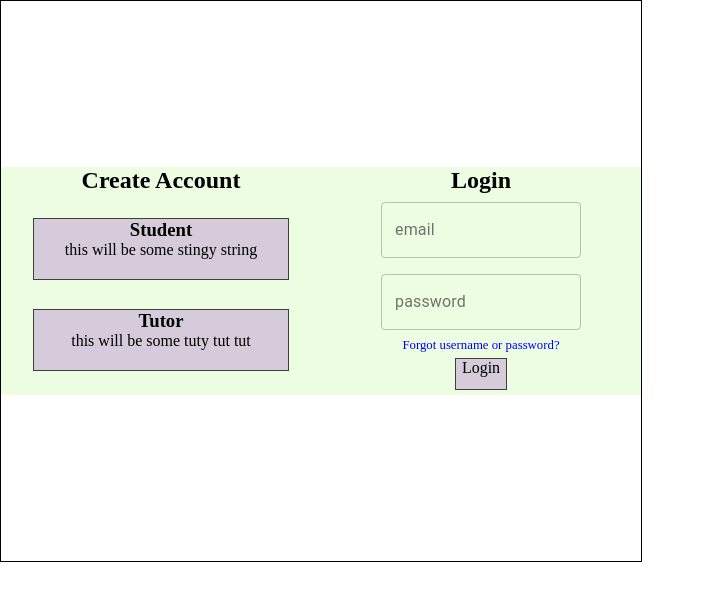
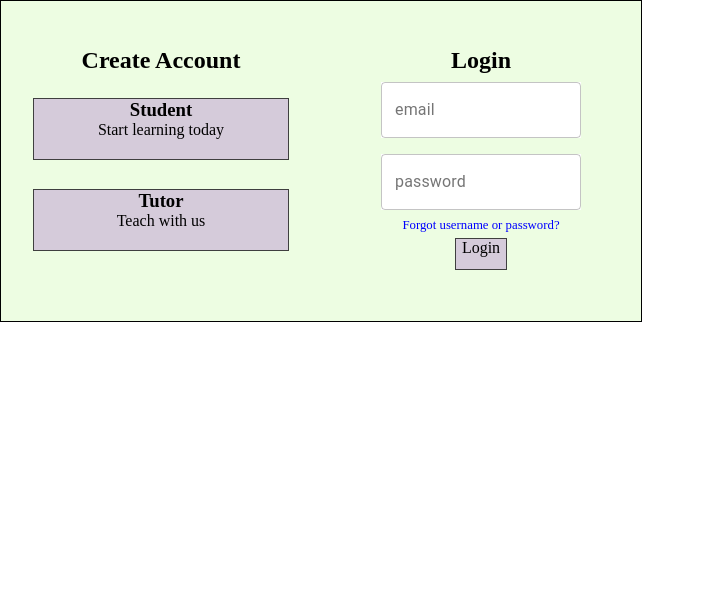
Before and after one commit to SchoolOfCode/final-project-stretch-goals, a Next.js app in the folder client/: page /components/LoginWindow/LoginWindow in a window 1280 px wide. Shown: the top 600 px of the page, without its empty margins (0-705 px from the left). Built offline with nearby package versions, Linux system fonts and the light colour scheme; a web font is replaced by a local one.

Commit message:
final commit for the day

```diff
--- a/client/pages/components/InputField/InputField.js
+++ b/client/pages/components/InputField/InputField.js
@@ -6,7 +6,8 @@ const useStyles = makeStyles(theme => ({
   root: {
     "& > *": {
       margin: theme.spacing(1),
-      width: "25ch"
+      width: "25ch",
+      background: "white"
     }
   }
 }));
--- a/client/pages/components/LoginWindow/LoginWindow.js
+++ b/client/pages/components/LoginWindow/LoginWindow.js
@@ -10,16 +10,10 @@ export default function LoginWindow() {
       <div className={css.createAccountContainer}>
         <h2 className={css.create}>Create Account</h2>
         <div className={css.student}>
-          <CreateAccountButton
-            title="Student"
-            text="this will be some stingy string"
-          />
+          <CreateAccountButton title="Student" text="Start learning today" />
         </div>
         <div className={css.tutor}>
-          <CreateAccountButton
-            title="Tutor"
-            text="this will be some tuty tut tut"
-          />
+          <CreateAccountButton title="Tutor" text="Teach with us" />
         </div>
       </div>
       <div>
--- a/client/pages/components/LoginWindow/LoginWindow.module.css
+++ b/client/pages/components/LoginWindow/LoginWindow.module.css
@@ -5,7 +5,8 @@
   align-content: center;
   border: 1px solid black;
   width: 50vw;
-  height: 70vh;
+  height: 40vh;
+  background-color: var(--theme-color-2);
 }
 
 .loginContainer {
@@ -17,6 +18,12 @@
     "forgot"
     "button";
   background-color: var(--theme-color-2);
+}
+
+.loginContainer > input {
+  padding: 0;
+  margin: 0;
+  background-color: white;
 }
 
 .title {
```
Also changed, not shown: client/pages/index.js (+7 -1 lines).
